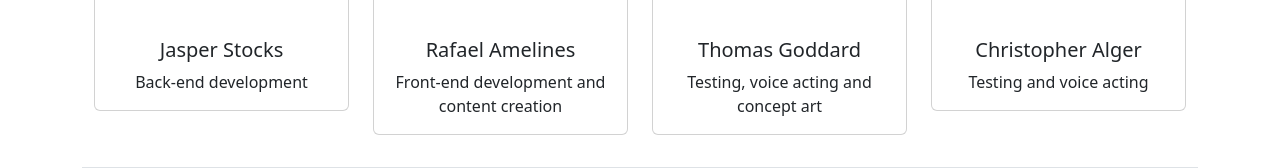
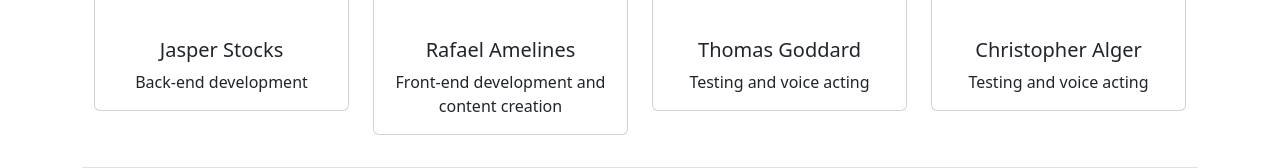
Before and after one commit to deepfriedslipper/RasperMaths, a website: page about/index.html in a window 1280 px wide. Shown: the part 1007-1175 px from the top of the page. Drawn offline with nearby package versions, Linux system fonts and the light colour scheme.

Commit message:
Update index.html

```diff
--- a/about/index.html
+++ b/about/index.html
@@ -91,7 +91,7 @@
                   <img src="/assets/tom.png" alt="Thomas Goddard" class="card-img-top p-4">
                   <div class="card-body text-center">
                     <h5 class="card-title">Thomas Goddard</h5>
-                    <p class="card-text">Testing, voice acting and concept art</p>
+                    <p class="card-text">Testing and voice acting</p>
                   </div>
                 </div>
               </div>
```
